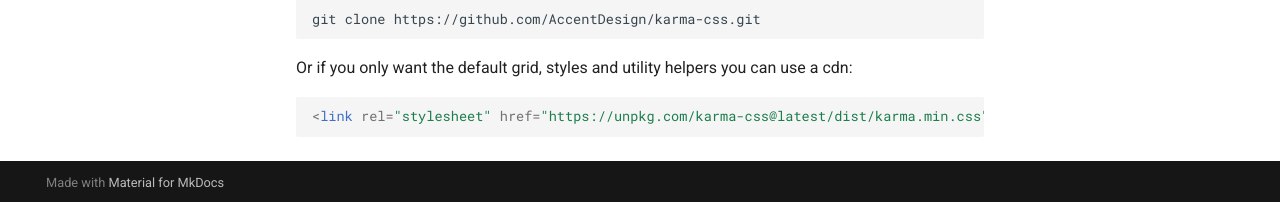
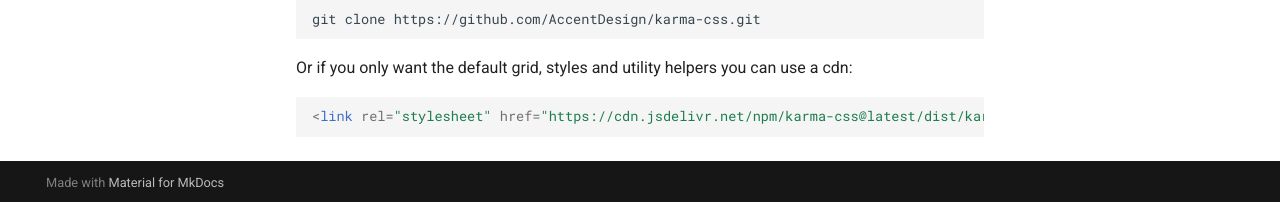
Before and after one commit to AccentDesign/karma-css, an MkDocs documentation site: the page built from docs/installation.md, in a window 1280 px wide and 988 px high. Shown: the part 783-985 px from the top of the window. Built offline with MkDocs 1.6.1 and Material for MkDocs 9.7.7, drawn with Linux system fonts in a browser that asks for light colours; comment, search, counter and statistics services are not loaded.

Commit message:
change cdn url to jsdeliver

````diff
--- a/docs/installation.md
+++ b/docs/installation.md
@@ -41,5 +41,5 @@ git clone https://github.com/AccentDesign/karma-css.git
 Or if you only want the default grid, styles and utility helpers you can use a cdn:
 
 ```html
-<link rel="stylesheet" href="https://unpkg.com/karma-css@latest/dist/karma.min.css">
+<link rel="stylesheet" href="https://cdn.jsdelivr.net/npm/karma-css@latest/dist/karma.min.css">
 ```
````
Also changed, not shown: README.md (+1 -1 lines), docs/components/index.md (+1 -1 lines).
